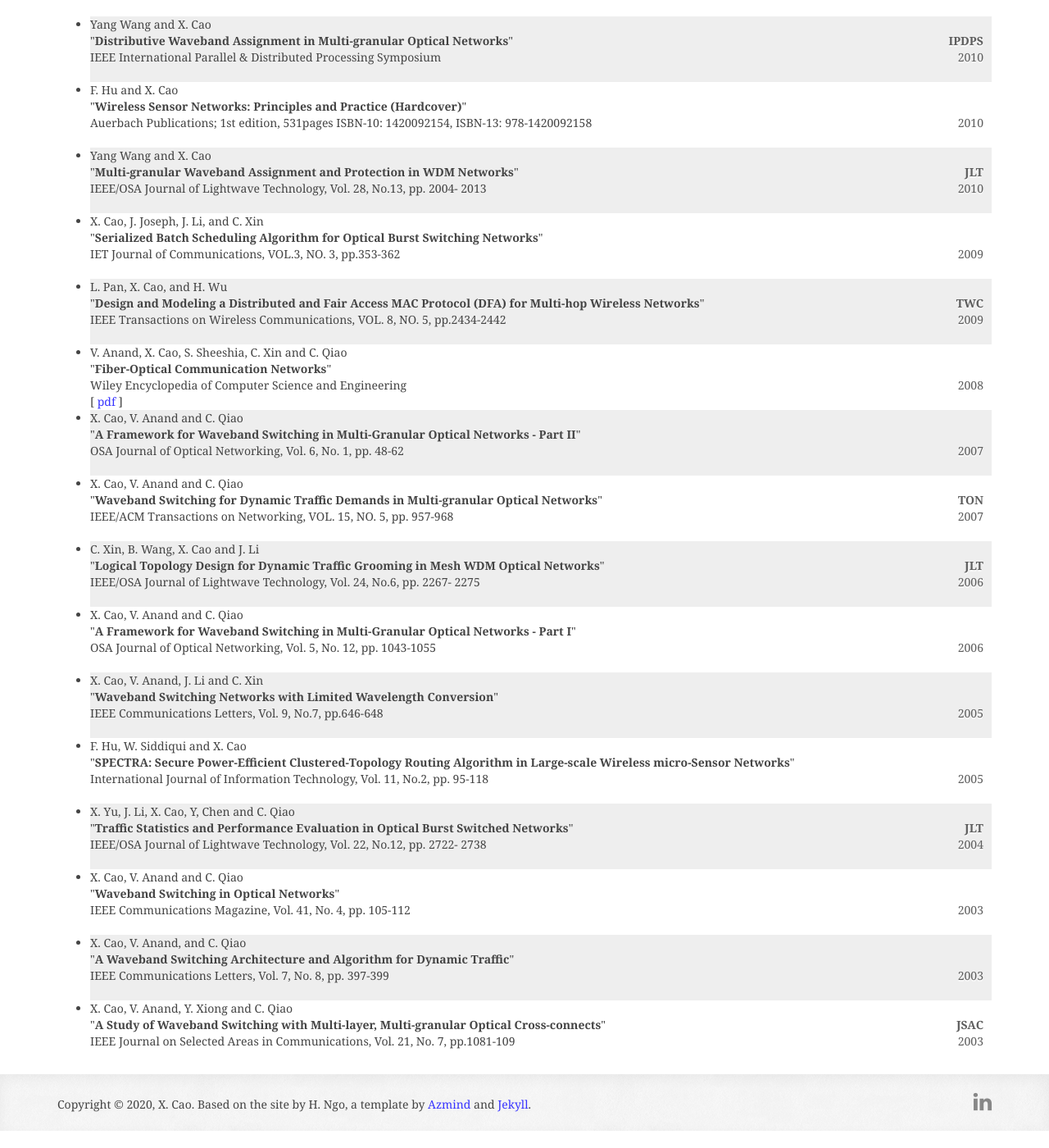
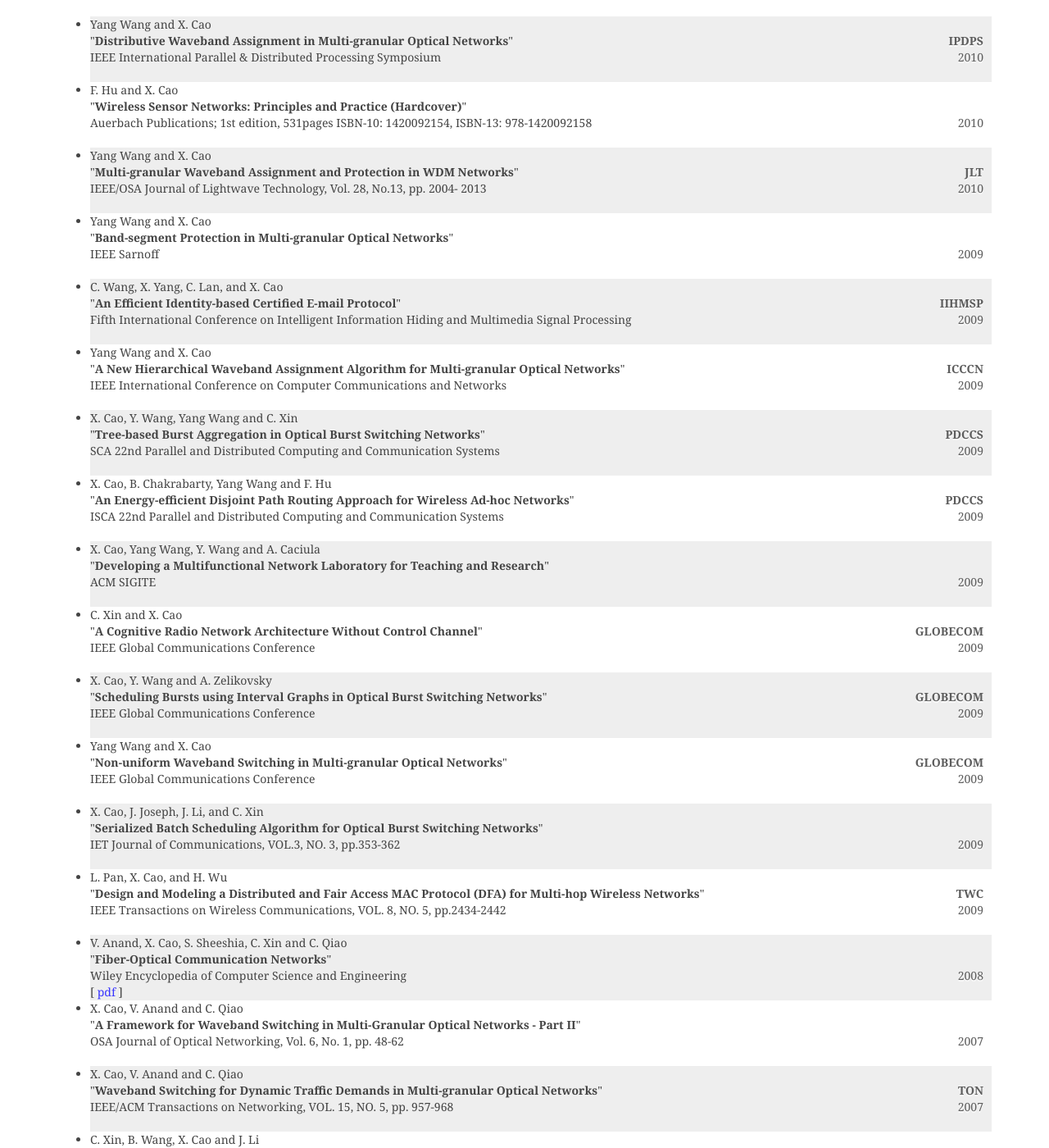
Before and after one commit to xiaojuncao/xiaojuncao, a Jekyll site: the page built from publications.html, in a window 1280 px wide and 1400 px high, scrolled down 5772 px. Shown: the whole window at 82% size. Built offline with Jekyll 4.4.1, drawn with Linux system fonts in a browser that asks for light colours; some web fonts are replaced; before the commit the page ends 7151 px from its top, so only the background shows below that.

Commit message:
Update my_papers.yml

```diff
--- a/_data/my_papers.yml
+++ b/_data/my_papers.yml
@@ -410,3 +410,48 @@
   conf:   International Conference on Electronics and Information Engineering
   abbvr:   ICEIE
   year:  2010
+- authors:   Yang Wang and X. Cao
+  title:   Non-uniform Waveband Switching in Multi-granular Optical Networks
+  conf:   IEEE Global Communications Conference
+  abbvr:  GLOBECOM
+  year:    2009
+- authors:  X. Cao, Y. Wang and A. Zelikovsky
+  title:   Scheduling Bursts using Interval Graphs in Optical Burst Switching Networks
+  conf:   IEEE Global Communications Conference
+  abbvr:  GLOBECOM
+  year:  2009
+- authors:  C. Xin and X. Cao
+  title:  A Cognitive Radio Network Architecture Without Control Channel
+  conf:  IEEE Global Communications Conference
+  abbvr:   GLOBECOM
+  year:   2009
+- authors:   X. Cao, Yang Wang, Y. Wang and A. Caciula
+  title:   Developing a Multifunctional Network Laboratory for Teaching and Research
+  conf:   ACM SIGITE
+  abbvr:
+  year:    2009
+- authors:  X. Cao, B. Chakrabarty, Yang Wang and F. Hu
+  title:    An Energy-efficient Disjoint Path Routing Approach for Wireless Ad-hoc Networks
+  conf:    ISCA 22nd Parallel and Distributed Computing and Communication Systems
+  abbvr:  PDCCS
+  year:    2009
+- authors:   X. Cao, Y. Wang, Yang Wang and C. Xin
+  title:    Tree-based Burst Aggregation in Optical Burst Switching Networks
+  conf:   SCA 22nd Parallel and Distributed Computing and Communication Systems
+  abbvr:   PDCCS
+  year:   2009
+- authors: Yang Wang and X. Cao
+  title:   A New Hierarchical Waveband Assignment Algorithm for Multi-granular Optical Networks
+  conf:   IEEE International Conference on Computer Communications and Networks
+  abbvr:  ICCCN
+  year:   2009
+- authors:  C. Wang, X. Yang, C. Lan, and X. Cao
+  title:    An Efficient Identity-based Certified E-mail Protocol
+  conf:    Fifth International Conference on Intelligent Information Hiding and Multimedia Signal Processing
+  abbvr:  IIHMSP
+  year:    2009
+- authors:  Yang Wang and X. Cao
+  title:  Band-segment Protection in Multi-granular Optical Networks
+  conf:    IEEE Sarnoff
+  abbvr:
+  year:    2009
```
